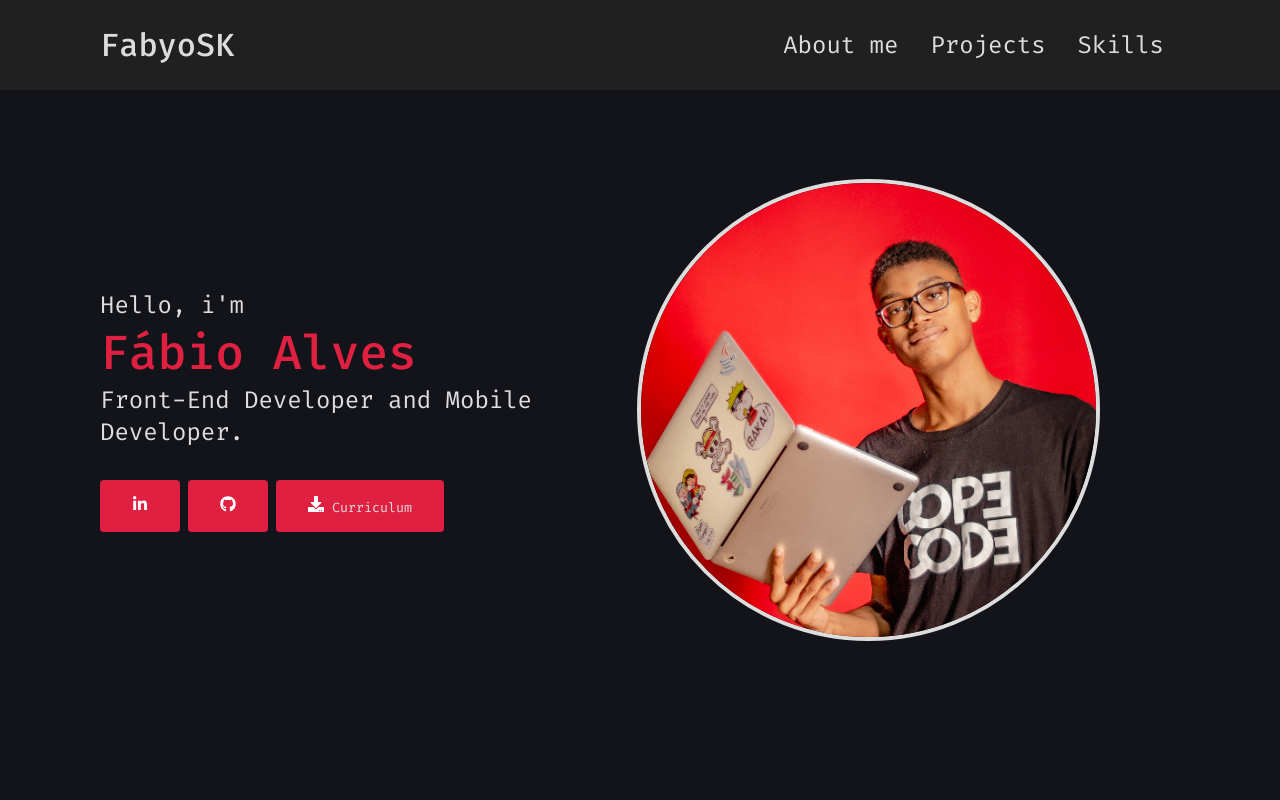
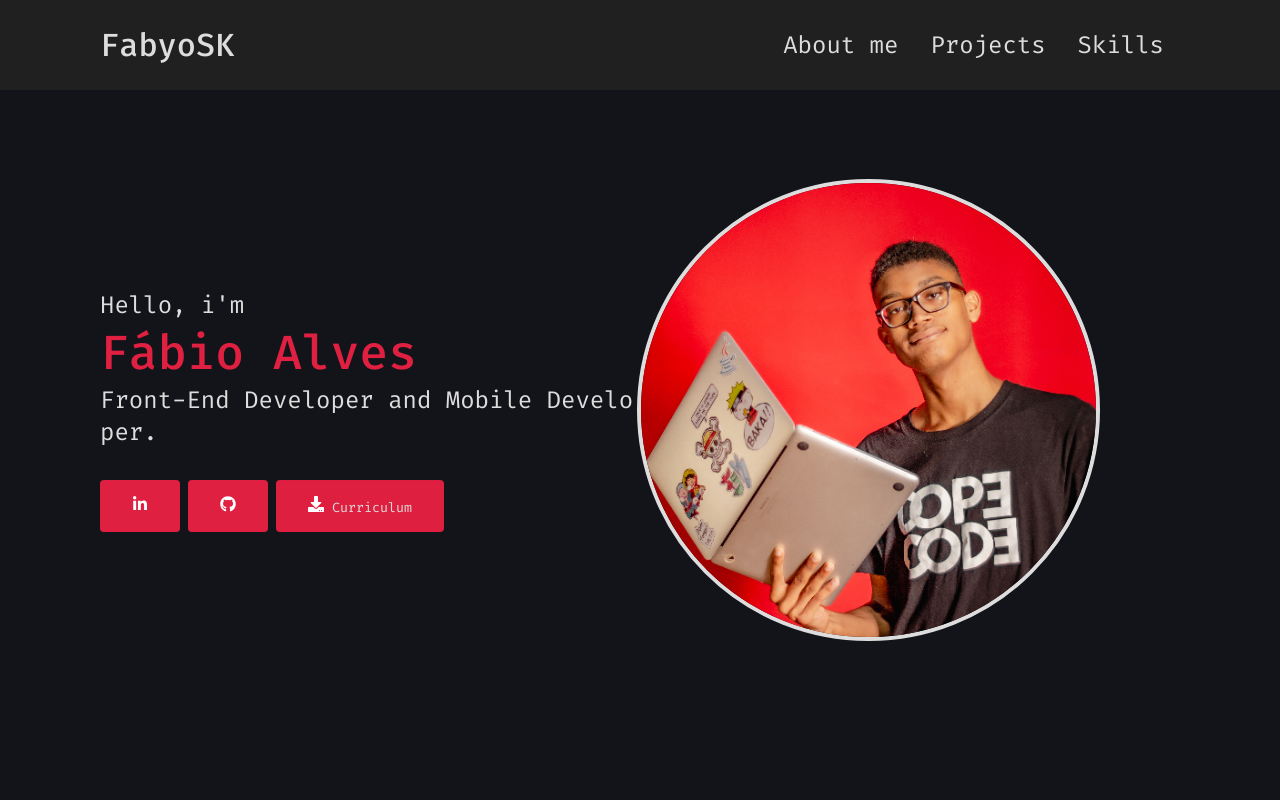
Before and after one commit to FabyoSK/portfolio, a Next.js app: page / in a window 1280 px wide. Shown: the top 800 px of the page. Built offline with nearby package versions, Linux system fonts and the light colour scheme.

Commit message:
feat: add animations

```diff
--- a/package.json
+++ b/package.json
@@ -14,6 +14,7 @@
     "react": "17.0.2",
     "react-dom": "17.0.2",
     "react-icons": "^4.2.0",
+    "react-reveal": "^1.2.2",
     "sass": "^1.32.11"
   },
   "devDependencies": {
--- a/src/components/About/index.tsx
+++ b/src/components/About/index.tsx
@@ -2,19 +2,23 @@ import styles from "./about.module.scss";
 
 import { Section } from "../Section";
 
+import Zoom from "react-reveal/Zoom";
+
 export function About() {
   return (
     <Section background={true}>
+      <Zoom duration={1000}>
         <section className={styles.about}>
           <h1 id="about">About me</h1>
           <p>
             I'm completely in love with tech, learning at the speed of light,
-          surfing lines of code to overcome challenges, with lots of energy and
-          fun, to this day I remember my first hello world, when the program
-          compiled and "hello world" appeared on the screen I thought "Wow I am
-          a hacker", one of the best sensation of my life.
+            surfing lines of code to overcome challenges, with lots of energy
+            and fun, to this day I remember my first hello world, when the
+            program compiled and "hello world" appeared on the screen I thought
+            "Wow I am a hacker", one of the best sensation of my life.
           </p>
         </section>
+      </Zoom>
     </Section>
   );
 }
--- a/src/components/Header/index.tsx
+++ b/src/components/Header/index.tsx
@@ -1,5 +1,3 @@
-import { useState } from "react";
-
 import styles from "./header.module.scss";
 
 export function Header() {
--- a/src/components/Hero/index.tsx
+++ b/src/components/Hero/index.tsx
@@ -1,4 +1,7 @@
 import Image from "next/image";
+
+import Fade from "react-reveal/Fade";
+
 import styles from "./hero.module.scss";
 
 import { FaLinkedinIn, FaGithub, FaDownload } from "react-icons/fa";
@@ -6,27 +9,45 @@ export function Hero() {
   return (
     <div className={styles.hero}>
       <div className={styles.heroInfo}>
-        <p>Hello, i'm </p>
-        <h1>Fábio Alves</h1>
-        <p>Front-End Developer and Mobile Developer.</p>
+        <p>
+          <Fade left cascade duration={1000}>
+            Hello, i'm
+          </Fade>
+        </p>
+
+        <h1>
+          <Fade left cascade duration={1000} delay={1000}>
+            Fábio Alves
+          </Fade>
+        </h1>
+
+        <p>
+          <Fade left cascade duration={1000} delay={2000}>
+            Front-End Developer and Mobile Developer.
+          </Fade>
+        </p>
+
+        <Fade bottom cascade duration={2000} delay={3000}>
           <div className={styles.buttons}>
             <button className={styles.button}>
               <a href="https://linkedin.com/in/fabyosk" />
               <FaLinkedinIn size={16} color="#fff" />
               <span> Linkedin</span>
             </button>
+
             <button className={styles.button}>
               <a href="https://github.com/FabyoSK" />
               <FaGithub size={16} color="#fff" />
               <span> GitHub</span>
             </button>
+
             <button className={styles.button}>
               <a href="/cv.pdf" download />
               <FaDownload size={16} color="#fff" /> Curriculum
             </button>
           </div>
+        </Fade>
       </div>
-
       <div className={styles.heroImage}>
         <Image src="/fsk.jpg" width={500} height={500} objectFit="cover" />
       </div>
--- a/src/components/Projects/index.tsx
+++ b/src/components/Projects/index.tsx
@@ -5,17 +5,21 @@ import projects from "../../../projects.json";
 
 import styles from "./projects.module.scss";
 
+import Zoom from "react-reveal/Zoom";
+
 export function Projects() {
   return (
     <Section background={false}>
+      <Zoom duration={2000}>
         <h1 id="projects" style={{ textAlign: "center", fontWeight: "bold" }}>
           Projects
         </h1>
         <section className={styles.projectSection}>
           {projects.map((project) => {
-          return <ProjectCard project={project} />;
+            return <ProjectCard key={project.title} project={project} />;
           })}
         </section>
+      </Zoom>
     </Section>
   );
 }
--- a/src/pages/index.tsx
+++ b/src/pages/index.tsx
@@ -1,4 +1,6 @@
 import React from "react";
+import Head from "next/head";
+
 import { Header } from "../components/Header";
 import { Hero } from "../components/Hero";
 import { About } from "../components/About";
@@ -9,6 +11,9 @@ import { Contact } from "../components/Contact";
 export default function Home() {
   return (
     <>
+      <Head>
+        <title>Home | FabyoSK</title>
+      </Head>
       <Header />
       <Hero />
       <About />
```
Also changed, not shown: 1 other file (tests, documents, lock files or other folders). Lines whose indentation alone changed are shown as unchanged.
